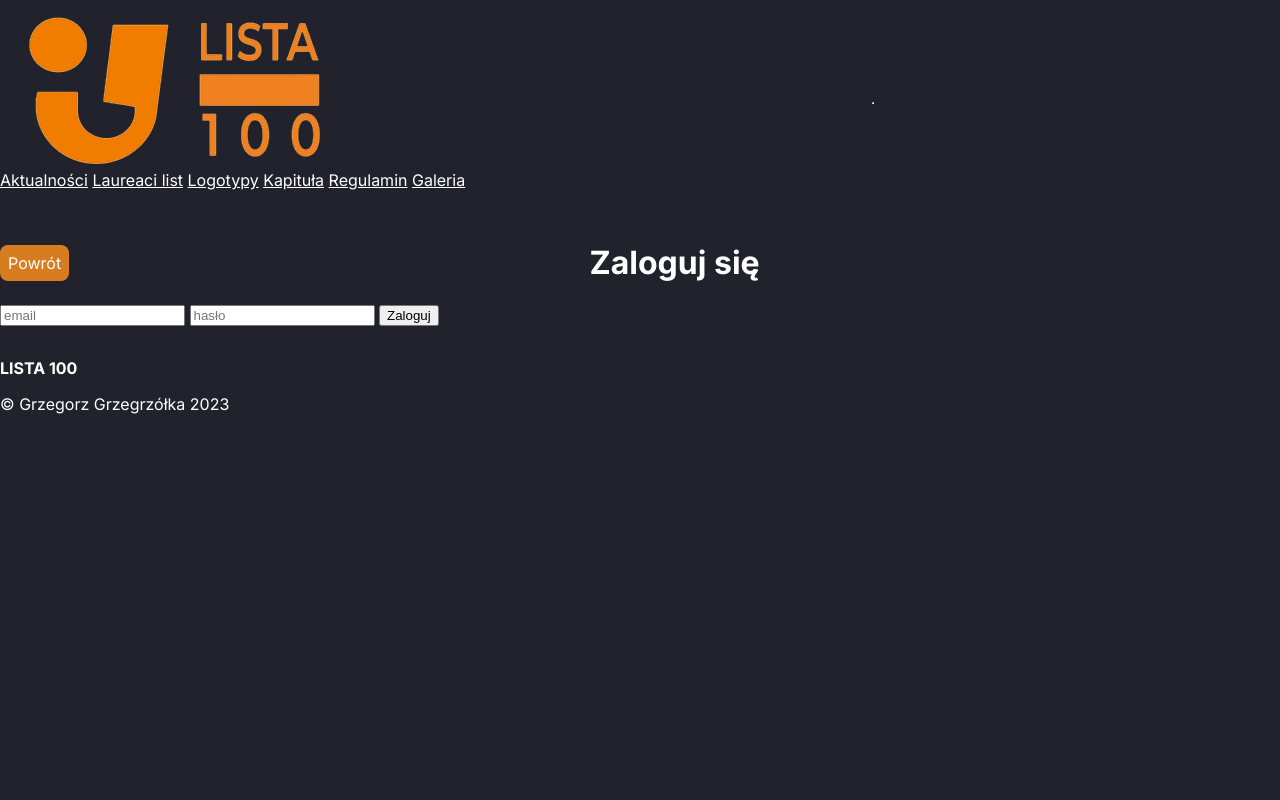
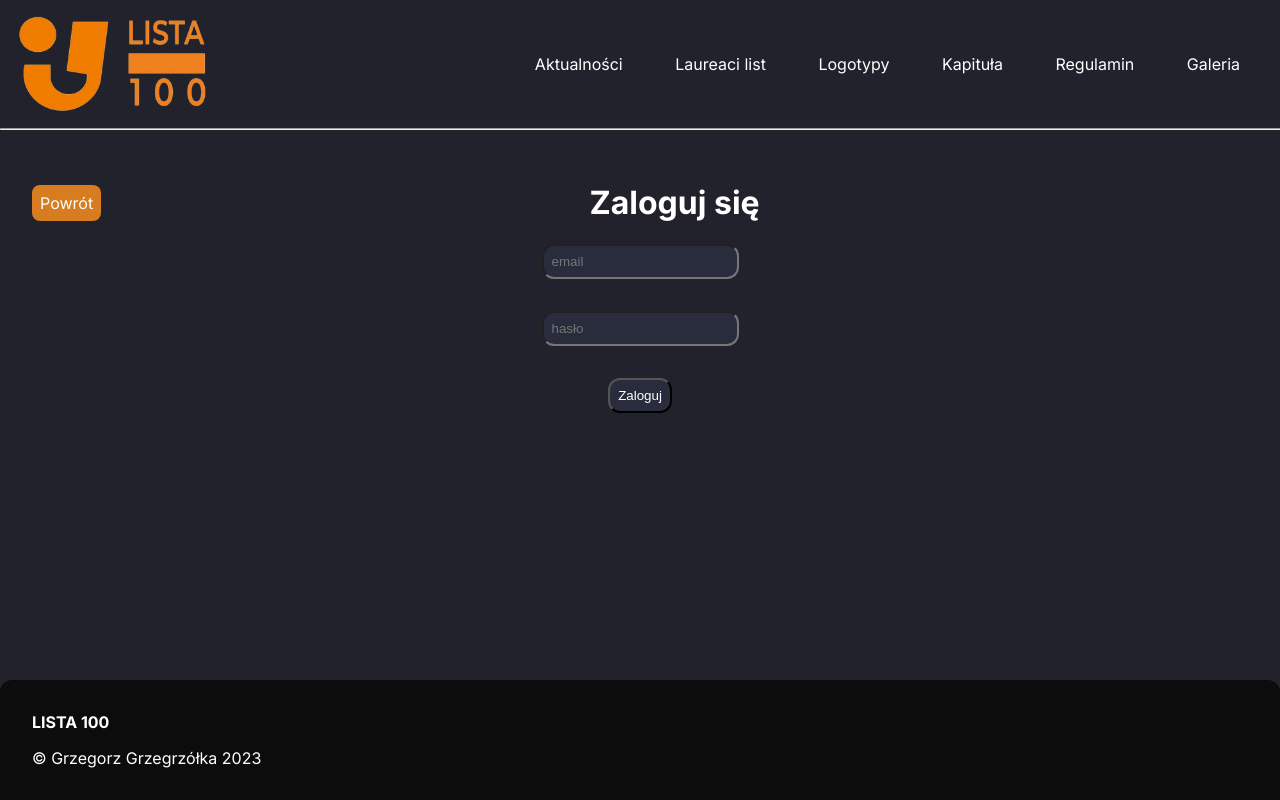
Before and after one commit to dzifors/lista-100, a Python web app: template templates/admin/login.html in a window 1280 px wide. Run offline with Jinja, Linux system fonts and the light colour scheme; the template is opened without the code that fills it, so the values that code supplies are empty.

Commit message:
update styles

```diff
--- /dev/null
+++ b/static/css/admin/base.css
@@ -0,0 +1,49 @@
+.login-form {
+  display: flex;
+  flex-direction: column;
+  align-items: center;
+  justify-content: center;
+  gap: 2rem;
+}
+
+.login-form input, .login-form button {
+  background-color: hsl(var(--base), 20%, 20%);
+  padding: 0.5rem;
+  color: white;
+  border-radius: 0.75rem;
+}
+
+.notification {
+  padding: 0.5rem;
+  background-color: green;
+  border-radius: 0.75rem;
+}
+
+.red {
+  background-color: red;
+}
+
+.stats {
+  display: grid;
+  grid-template-columns: auto auto auto auto;
+  gap: 2rem;
+}
+
+.stat {
+  border: 1px solid hsl(var(--base), 50%, 80%);
+  border-radius: 0.75rem;
+  padding: 0.5rem;
+  padding-bottom: 1rem;
+}
+
+.stat-cta {
+  background-color: #d77c1f;
+  padding: 0.5rem;
+  text-decoration: none;
+  border-radius: 0.75rem;
+}
+
+.stat-cta:hover {
+  color: white;
+  text-decoration: underline;
+}
--- a/static/style.css
+++ b/static/style.css
@@ -7,6 +7,11 @@
 
 body {
     margin: 0;
+    min-height: 100vh;
+    /* max-width: 1280px; */
+    display: flex;
+    flex-direction: column;
+    justify-content: space-between;
 }
 
 a {
@@ -19,35 +24,65 @@
 
 header {
     max-width: 1280px;
-  margin: 1rem auto;
+    display: flex;
+    flex-direction: column;
+    justify-content: space-evenly;
+    margin: 0 auto;
+}
+
+header nav {
     display: flex;
     flex-direction: row;
     align-items: center;
     justify-content: space-between;
+    padding: 1rem;
 }
 
-header > a > img {
+.header-logo {
+    transition-duration: 200ms;
     height: 6rem;
 }
 
-header > nav > a {
+.header-logo:hover {
+    opacity: 0.7;
+}
+
+.links > a {
     margin: 0 1.5rem;
     color: white;
     text-decoration: none;
 }
 
-header > nav > a:hover {
+.links > a:hover {
     text-decoration: underline;
 }
 
+footer {
+    background-color: hsl(var(--base), 5%, 5%);
+    border-top-right-radius: 0.75rem;
+    border-top-left-radius: 0.75rem;
+    padding: 2rem 2rem 1rem;
+    margin-top: 5rem;
+    bottom: 0;
+}
+
 .header-hr {
-  max-width: 1280px;
+    width: 100%;
     margin: 0 auto;
+}
+
+.container {
+    width: 100%;
+}
+
+.not-found-container {
+    text-align: center;
 }
 
 .content-container {
     max-width: 1280px;
-  margin: 2rem auto;
+    padding: 2rem 2rem;
+    margin: 0 auto;
 }
 
 .page-header {
```
Lines whose indentation alone changed are shown as unchanged.
